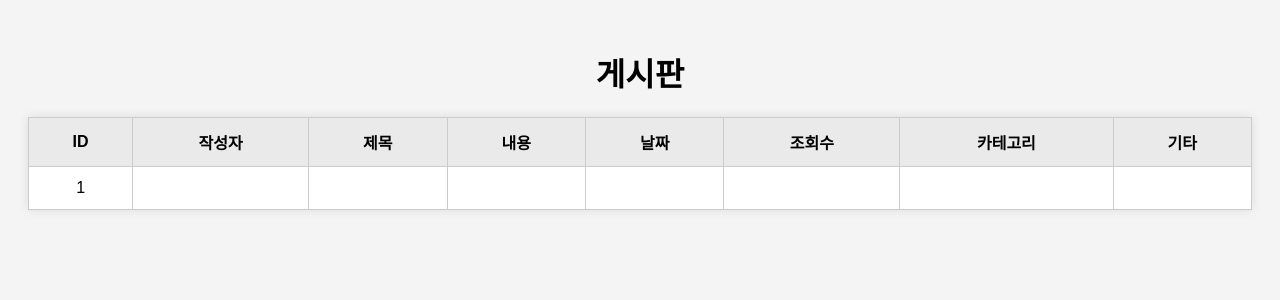
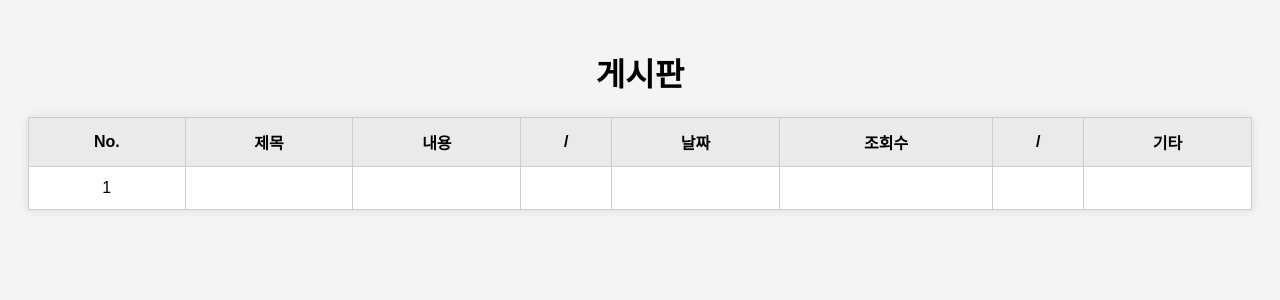
Before and after one commit to WarrenEbuffett/Board, a Flask app: page /board in a window 1280 px wide. Shown: the top 300 px of the page. Run offline with Flask 3, Linux system fonts and the light colour scheme; tables that the repository leaves empty or names only in its code hold one stand-in row (values such as "Sample post").

Commit message:
게시판 수정

```diff
--- a/python/static/login-enter.js
+++ b/python/static/login-enter.js
@@ -3,7 +3,7 @@ function login() {
   const id = document.getElementById("username").value;
   const pw = document.getElementById("password").value;
 
-  /*
+  /*잠시 주석 처리
   if (id === "admin" && pw === "1234") {
     alert("로그인 성공!");
   } else {
--- a/python/templates/board.html
+++ b/python/templates/board.html
@@ -37,13 +37,13 @@
   <table>
     <thead>
       <tr>
-        <th>ID</th>
-        <th>작성자</th>
+        <th>No.</th>
         <th>제목</th>
         <th>내용</th>
+        <th>/</th>
         <th>날짜</th>
         <th>조회수</th>
-        <th>카테고리</th>
+        <th>/</th>
         <th>기타</th>
       </tr>
     </thead>
```
